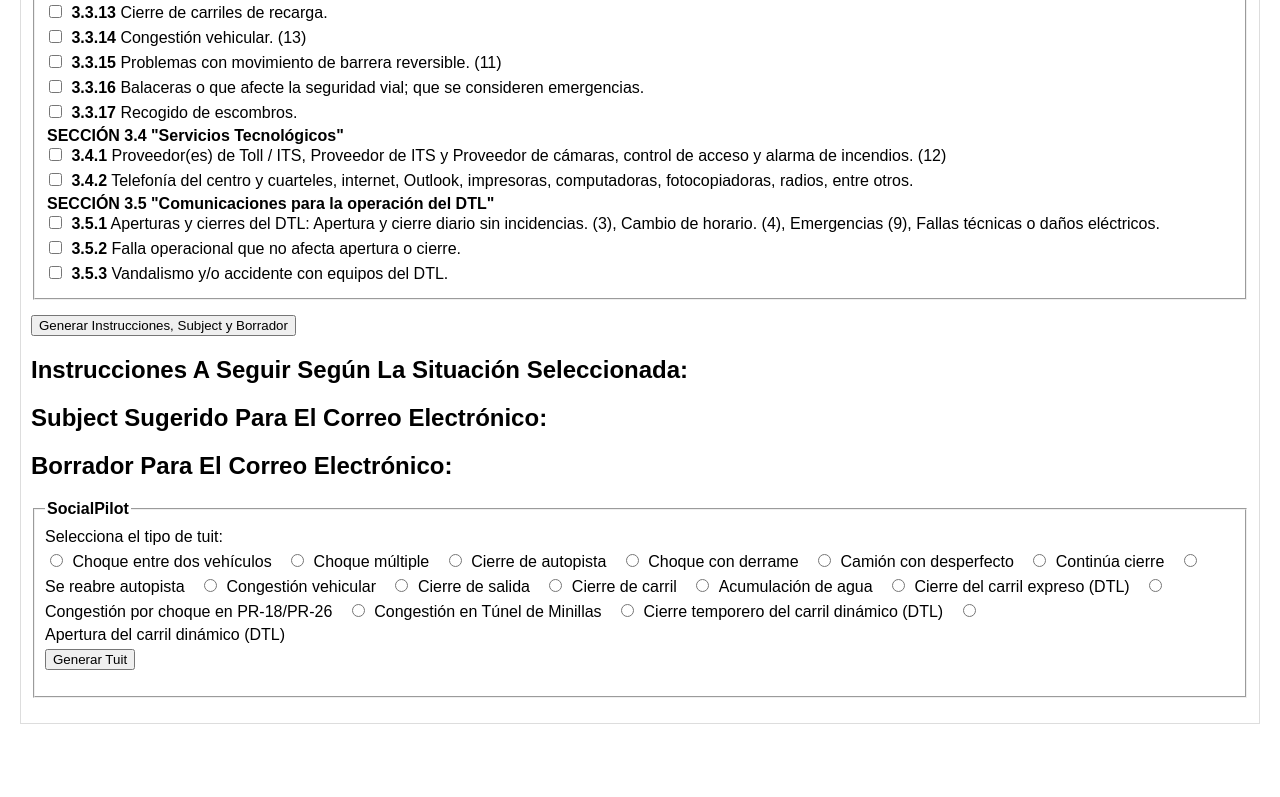
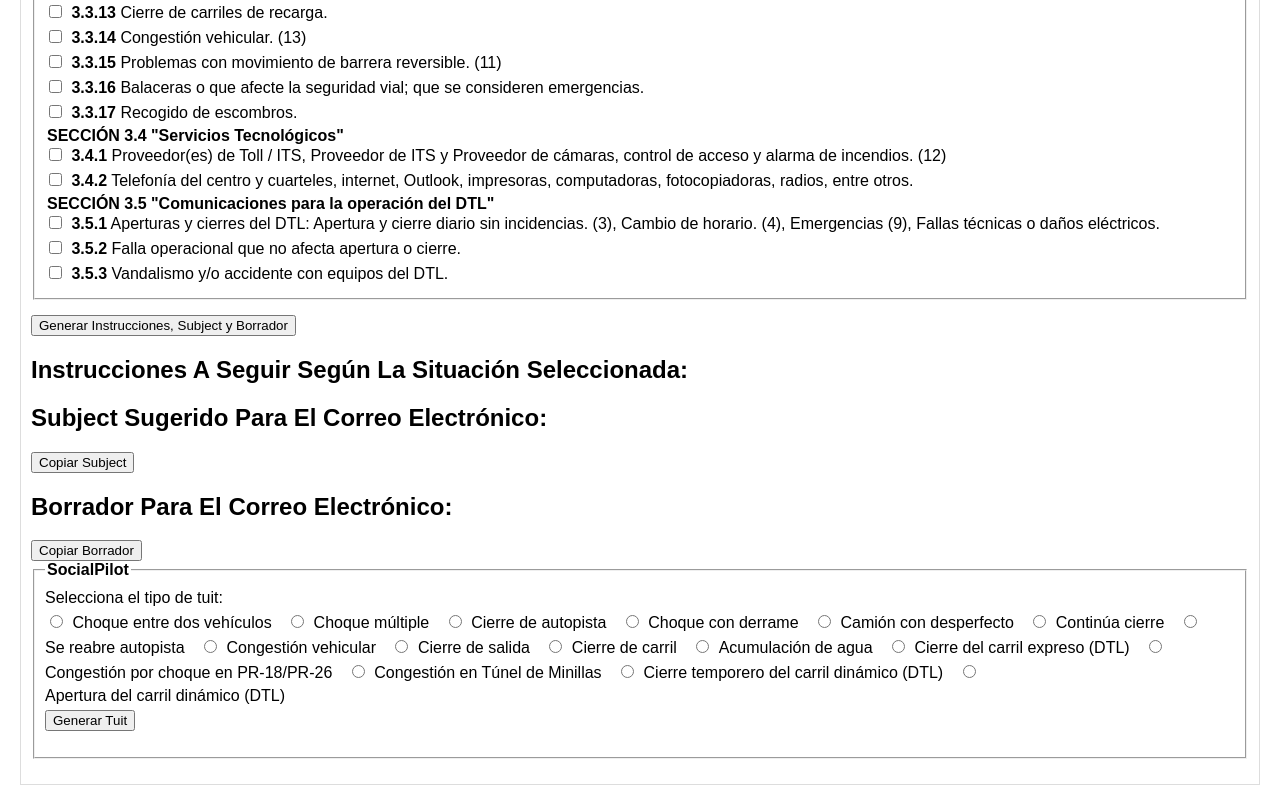
Before and after one commit to xov121/METROASSIST, a plain HTML site: page index.html in a window 1280 px wide. Shown: the part 1559-2356 px from the top of the page. Before the commit the page ends 2303 px from the top, so only its background shows below. Drawn offline with Linux system fonts and the light colour scheme.

Commit message:
added copy to clipboard function

```diff
--- a/index.html
+++ b/index.html
@@ -285,8 +285,10 @@
         <p id="instructions"></p>
         <h2>Subject Sugerido Para El Correo Electrónico:</h2>
         <p id="subject"></p>
+        <button onclick="copyToClipboard('subject')">Copiar Subject</button>
         <h2>Borrador Para El Correo Electrónico:</h2>
         <p id="draft"></p>
+        <button onclick="copyToClipboard('draft')">Copiar Borrador</button>
         <fieldset>
             <legend>SocialPilot</legend>
             <label for="tweetType">Selecciona el tipo de tuit:</label>
--- a/script.js
+++ b/script.js
@@ -233,6 +233,13 @@ function generateTweet() {
   document.getElementById('tweet').innerText = tweet;
 }
 
+function copyToClipboard(elementId) {
+  const text = document.getElementById(elementId).innerText;
+  navigator.clipboard.writeText(text)
+      .then(() => alert('Texto copiado al portapapeles!'))
+      .catch(err => alert('Error al copiar texto: ', err));
+}
+
 function generateFinalReport() {
   const v1Marca = document.getElementById('v1Marca').value;
   const v1Modelo = document.getElementById('v1Modelo').value;
```
